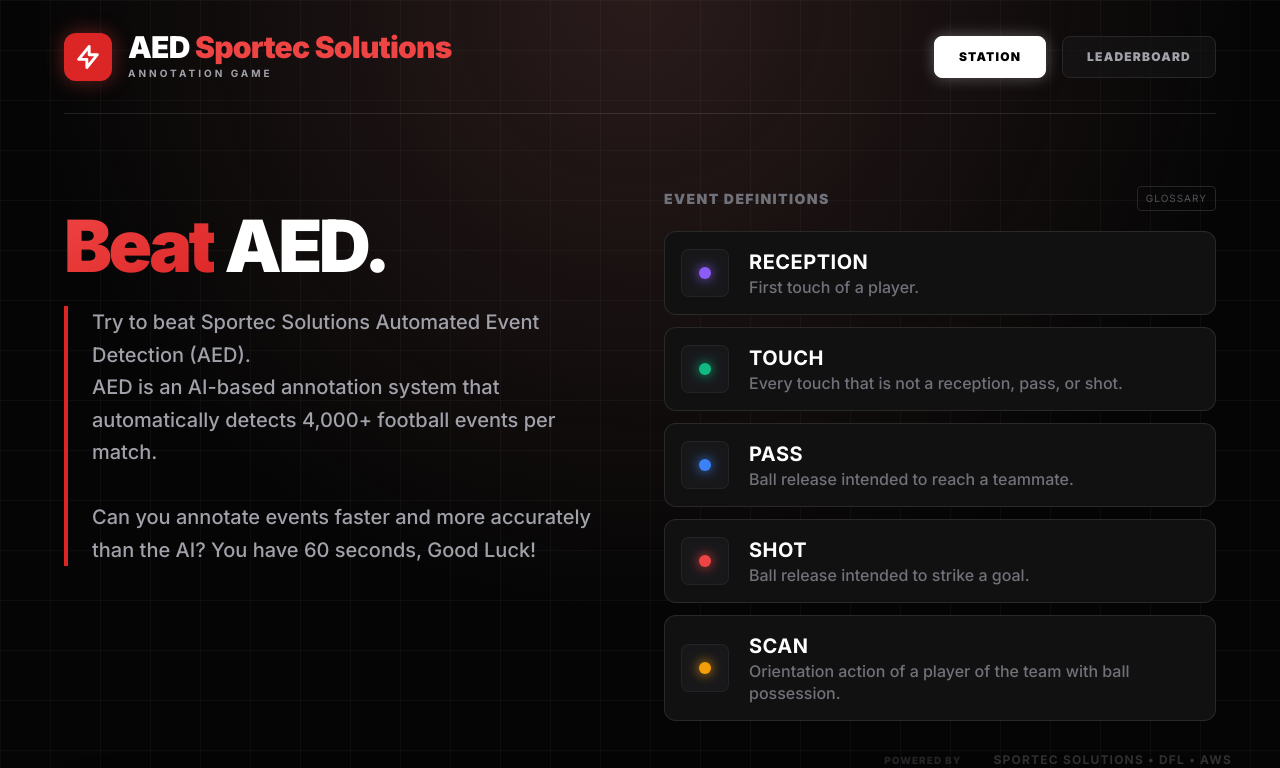
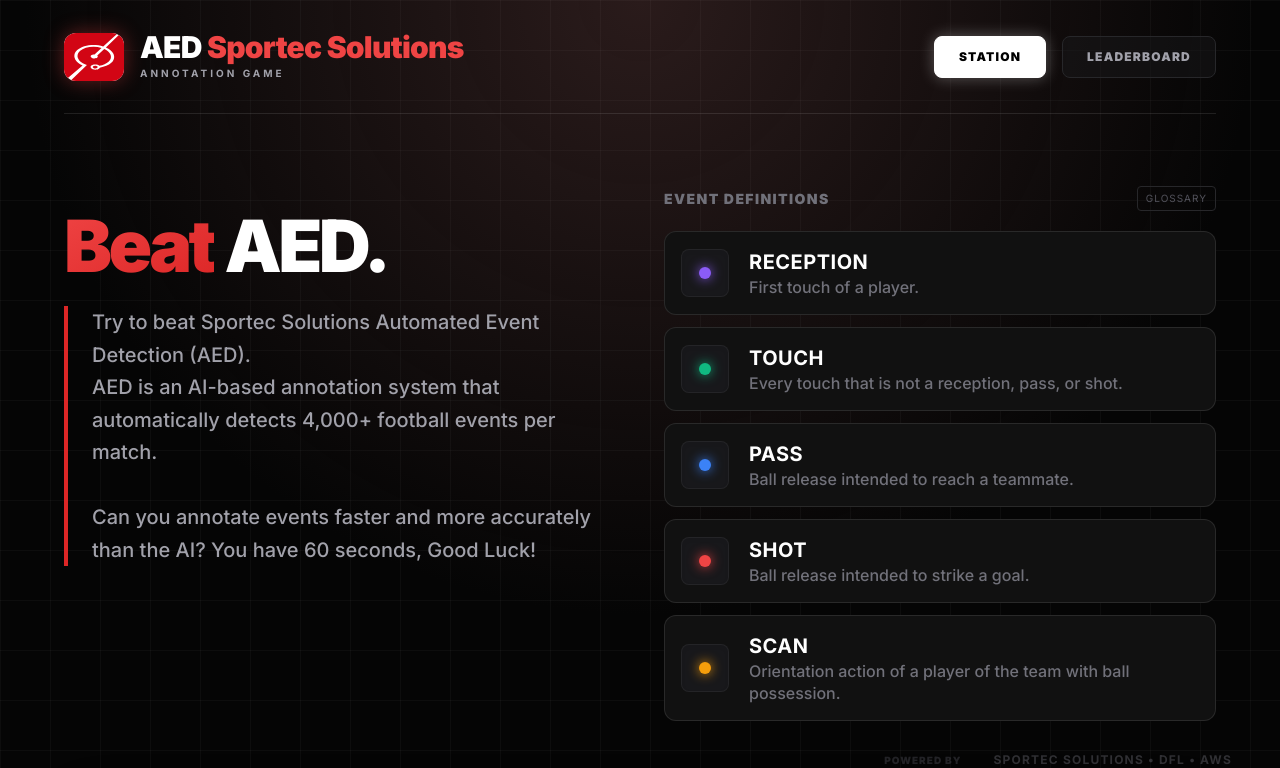
Before and after one commit to joshmbae/aed_game, a React (Vite) app: page / in a window 1280 px wide. Shown: the top 768 px of the page. Built offline with nearby package versions, Linux system fonts and the light colour scheme.

Commit message:
change of header logo

```diff
--- a/App.tsx
+++ b/App.tsx
@@ -9,6 +9,7 @@
 import { FIXED_SCENARIO, ACTION_COLORS } from './constants';
 import ActionKey from './components/ActionKey';
 import MetricsChart from './components/MetricsChart';
+import RedLogo from './assets/Red.svg';
 
 const STORAGE_KEY = 'aed_pro_db_v2';
 
@@ -51,10 +52,12 @@
   <nav className="w-full flex items-center justify-between py-8 z-50 relative border-b border-white/10 mb-10">
     <div className="flex items-center gap-8">
       {/* Main Title / Logo */}
-      <div className="flex items-center gap-4 cursor-pointer group" onClick={onStationClick}>
-        <div className="w-12 h-12 rounded-xl bg-red-600 flex items-center justify-center shadow-[0_0_20px_rgba(239,68,68,0.4)] group-hover:scale-105 transition-transform duration-300">
-           <svg className="w-7 h-7 text-white" fill="none" viewBox="0 0 24 24" stroke="currentColor" strokeWidth="2.5"><path strokeLinecap="round" strokeLinejoin="round" d="M13 10V3L4 14h7v7l9-11h-7z" /></svg>
-        </div>
+         <div className="flex items-center gap-4 cursor-pointer group" onClick={onStationClick}>
+            <img
+               src={RedLogo}
+               alt="AED Sportec Solutions"
+               className="w-15 h-12 rounded-xl bg-white object-contain p-0.4 shadow-[0_0_20px_rgba(239,68,68,0.4)] group-hover:scale-105 transition-transform duration-300"
+            />
         <div>
            <h1 className="text-3xl font-black tracking-tight leading-none text-white">AED<span className="text-red-500"> Sportec Solutions</span></h1>
            <p className="text-[10px] font-bold uppercase tracking-[0.3em] text-zinc-400 mt-1">Annotation Game</p>
```
Also changed, not shown: assets/Red.svg (added).
